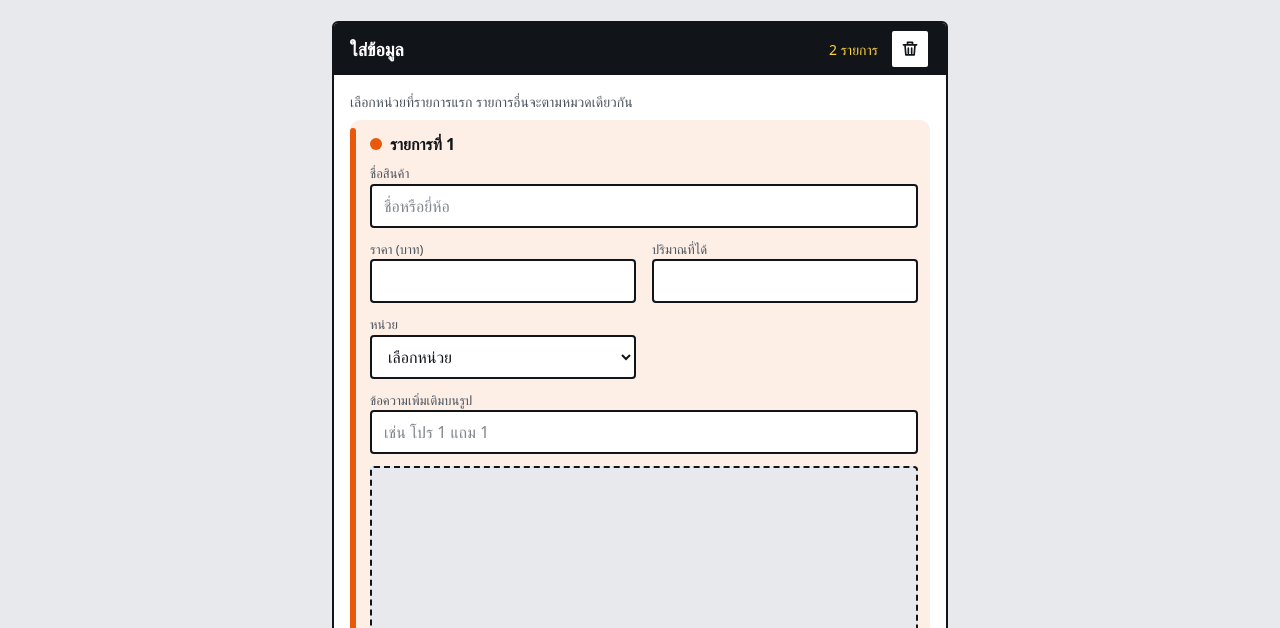
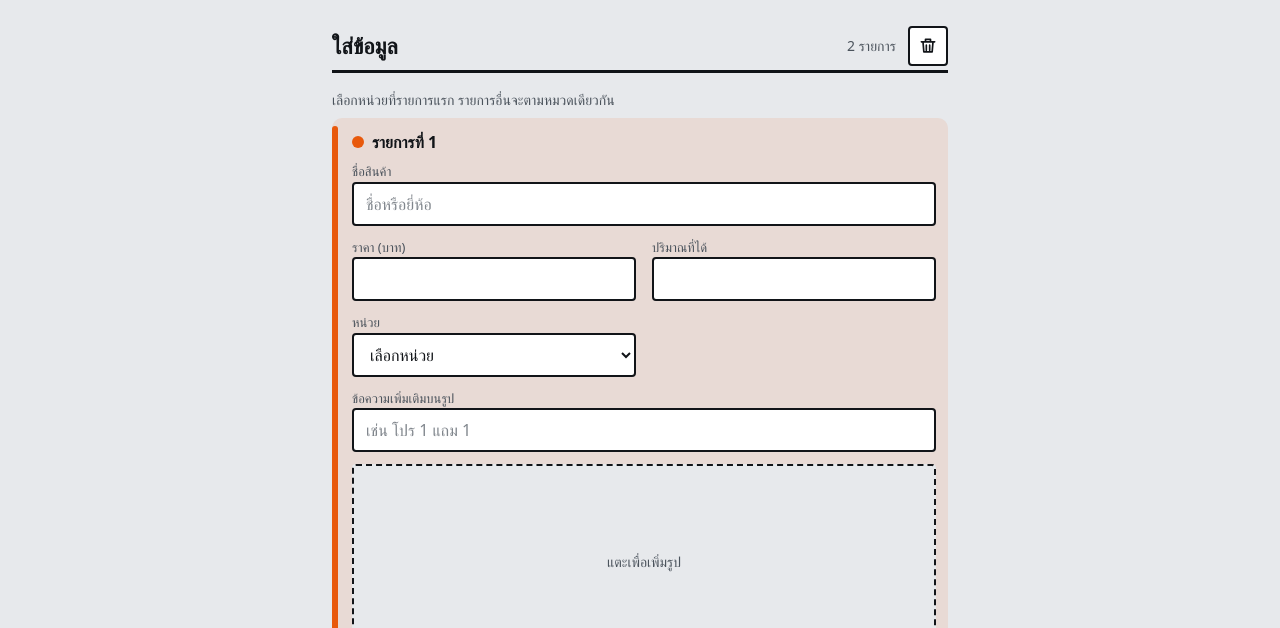
Before and after one commit to ManyPaKyo/Price-compare-pwa, a plain HTML site: page index.html in a window 1280 px wide. Shown: the part 90-718 px from the top of the page. Drawn offline with Linux system fonts and the light colour scheme; a web font is replaced by a local one.

Commit message:
Impeccable update

```diff
--- a/index.html
+++ b/index.html
@@ -300,6 +300,26 @@ input[aria-invalid="true"],select[aria-invalid="true"]{outline:2px solid var(--d
 [data-style] input[aria-invalid="true"],[data-style] select[aria-invalid="true"]{background:rgba(179,38,30,.2)!important;background:color-mix(in srgb,var(--dg) 24%,transparent)!important;outline:2px solid var(--dg);outline-offset:1px}
 .step output{text-align:left;padding-left:2px}
 .step{justify-content:flex-start}.step output{flex:1}
+
+/* polish pass: one surface level, page headings, calmer empty states */
+[data-style] details.sec{border:0;border-radius:0;background:none;box-shadow:none;margin:0;padding:0;-webkit-backdrop-filter:none;backdrop-filter:none}
+[data-style] details.sec>summary{background:none;color:var(--ink);padding:0;min-height:56px;border-radius:0}
+[data-style] details.sec[open]>summary{border-radius:0}
+[data-style] details.sec>summary .st{color:var(--ink);font-size:22px;font-weight:600}
+[data-style] details.sec>summary .ss{color:var(--mu)}
+[data-style="tag"] details.sec>summary{border-bottom:3px solid var(--ink);margin-bottom:16px;min-height:52px}
+[data-style] .sb{padding:12px 0 24px}
+[data-style="tag"] .sb{padding:0 0 24px}
+[data-style="flat"] details.sub{border:1px solid var(--line);border-radius:12px}
+[data-style="neu"] details.sub{border:0;border-radius:16px;box-shadow:var(--rs)}
+[data-style="tag"] details.sub{border:2px solid var(--ink);border-radius:6px;background:var(--surf)}
+[data-style="glass"] details.sub{border:1px solid var(--gb);border-radius:16px;background:var(--gl)}
+[data-style] details.sub{padding:0 16px;margin:0 0 12px}
+[data-style="tag"] .pv{background:none}
+.pb:not(.has){aspect-ratio:3/1}
+input[type=number]{-moz-appearance:textfield;appearance:textfield}
+input[type=number]::-webkit-outer-spin-button,input[type=number]::-webkit-inner-spin-button{-webkit-appearance:none;margin:0}
+button,summary,label.sw,.pb{touch-action:manipulation;-webkit-tap-highlight-color:transparent}
 </style>
 </head>
 <body>
@@ -432,7 +452,7 @@ function build(){
      if(e.value=='pk'&&!(parseFloat(it.k)>0))it.k=1;build()}
     markItem(d,it);save();calc()}});
   var im=d.querySelector('.pb img'),pk=d.querySelector('.pt'),rm=d.querySelector('.pdel'),fi=d.querySelector('input[type=file]');
-  function sync(){im.hidden=rm.hidden=!it.ph;if(it.ph)im.src=it.ph;pk.textContent=it.ph?'แตะเพื่อเปลี่ยนรูป':'แตะเพื่อเพิ่มรูป'}
+  function sync(){d.querySelector('.pb').classList.toggle('has',!!it.ph);im.hidden=rm.hidden=!it.ph;if(it.ph)im.src=it.ph;pk.textContent=it.ph?'แตะเพื่อเปลี่ยนรูป':'แตะเพื่อเพิ่มรูป'}
   sync();
   fi.onchange=function(){var f=fi.files[0];if(f)setImg(i,f)};
   var pz=d.querySelector('.pz'),pb=d.querySelector('.pb');
--- a/sw.js
+++ b/sw.js
@@ -1,4 +1,4 @@
-const V = 'pc-v11';
+const V = 'pc-v12';
 const SHELL = ['./', 'index.html', 'manifest.webmanifest', 'icons/icon-192.png', 'icons/icon-512.png', 'icons/favicon.svg'];
 
 self.addEventListener('install', e => {
```
Also changed, not shown: 1 other file.
